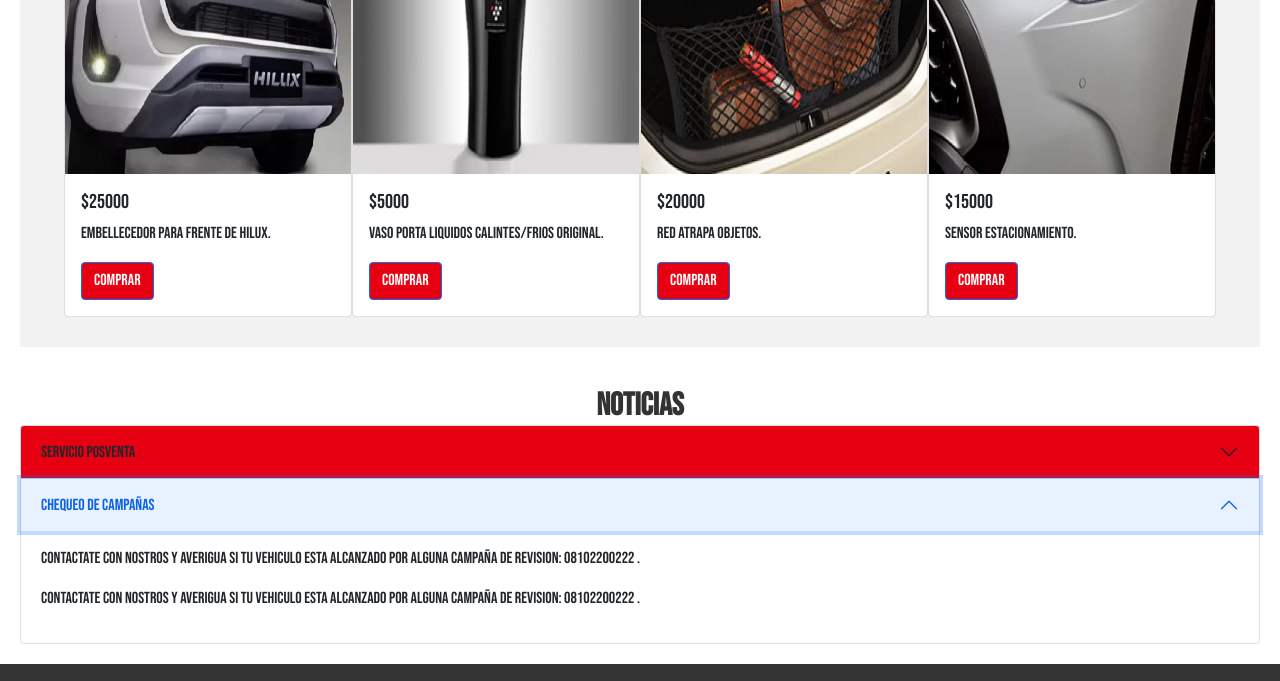
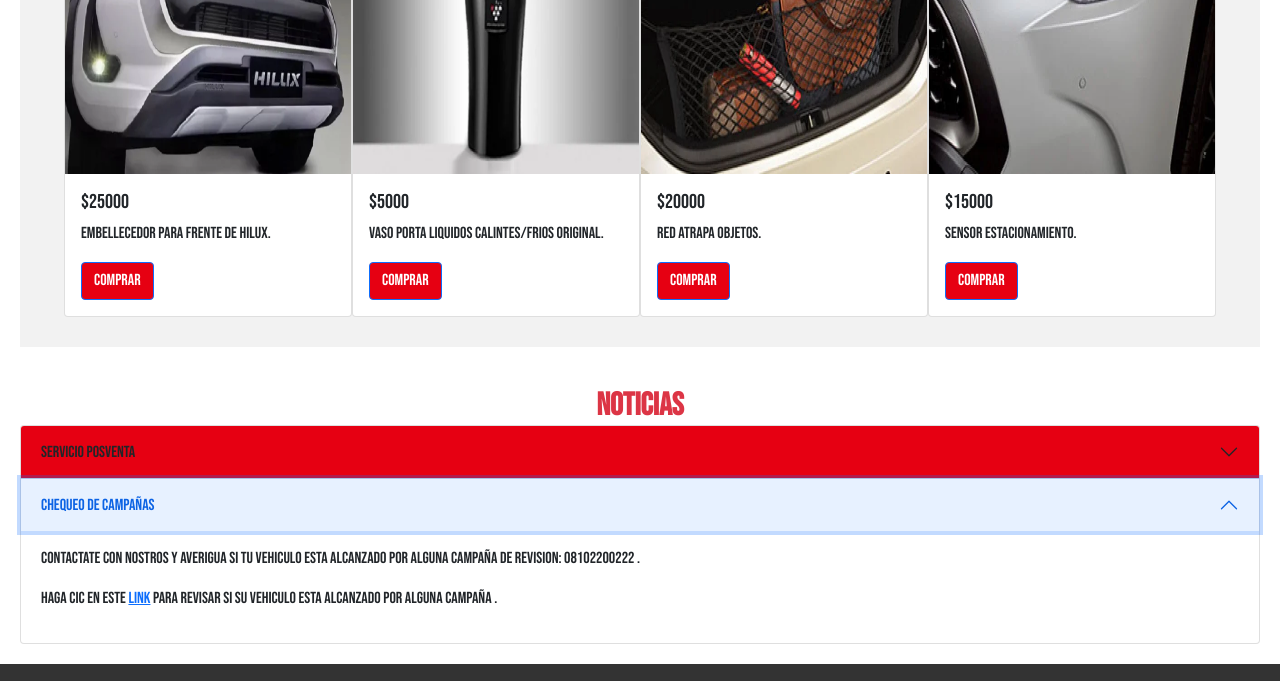
Before and after one commit to jrenziads/PF-Renzi, a website: page pages/posventa.html in a window 1280 px wide. Both pictures are taken after a click on the button "Chequeo de campañas". Shown: the part 802-1483 px from the top of the page. Drawn offline with nearby package versions, Linux system fonts and the light colour scheme.

Commit message:
puede agregar maps

```diff
--- a/pages/posventa.html
+++ b/pages/posventa.html
@@ -56,13 +56,13 @@
     <div id="carouselExampleSlidesOnly" class="carousel slide" data-bs-ride="carousel">
       <div class="carousel-inner">
         <div class="carousel-item active">
-          <img src="../img/carrusel1.webp" class="d-block w-100" alt="Imagen de carrousel 1">
-        </div>
-        <div class="carousel-item">
           <img src="../img/carrusel2.webp" class="d-block w-100" alt="Imagen de carrousel 2">
         </div>
         <div class="carousel-item">
           <img src="../img/carrusel3.webp" class="d-block w-100" alt="Imagen de carrousel 3">
+        </div>
+        <div class="carousel-item">
+          <img src="../img/carrusel1.webp" class="d-block w-100" alt="Imagen de carrousel 1">
         </div>
       </div>
     </div>
@@ -135,11 +135,10 @@
       <div id="collapseTwo" class="accordion-collapse collapse" aria-labelledby="headingTwo" data-bs-parent="#accordionExample">
         <div class="accordion-body">
           <p>Contactate con nostros y averigua si tu vehiculo esta alcanzado por alguna campaña de revision: 08102200222 .</p>
-          <p>Contactate con nostros y averigua si tu vehiculo esta alcanzado por alguna campaña de revision: 08102200222 .</p>
+          <p>Haga cic en este <a href="https://www.toyota.com.ar/mi-toyota/llamado-a-revision-tecnica" target="_blank"> Link</a> para revisar si su vehiculo esta alcanzado por alguna campaña .</p>
         </div>
       </div>
     </div>
-  </div>
 </main>
 <!-- Aca va la info de pie de pagina -->
 <footer>
--- a/scss/_header.scss
+++ b/scss/_header.scss
@@ -27,7 +27,7 @@ header {
       display: inline-block;
       margin-left: 20px;
       a {
-        @include menu-link-style; // Uso del mixin para los enlaces del menú
+        @include menu-link-style; // Mixin para los enlaces del menú
       }
     }
   }
--- a/scss/_index.scss
+++ b/scss/_index.scss
@@ -4,19 +4,22 @@ body {
   margin: 0;
   padding: 0;
 }
+
 /* Mixin para estilos de texto */
 @mixin text-emphasis {
   font-weight: bold;
-  color: $color-foot;
+  color: map-get($colors, secondary);
 }
+
 /* Mixin para estilos de botón */
 @mixin button-style {
   padding: 10px 20px;
-  background-color: #4CAF50;
+  background-color: map-get($colors, primary);
   color: white;
   border: none;
   cursor: pointer;
 }
+
 /* Contenido principal */
 main {
   padding: 20px;
@@ -86,12 +89,12 @@ main {
       width: 100%;
     }
   }
-    /* Color del boton Enviar de contacto */
+  /* Color del boton Enviar de contacto */
   .custom-button {
-    background-color:$color-header;
+    background-color: $color-header; // Asegúrate de que $color-header esté definido en _variables.scss
   }
   .custom-button:hover {
-    background-color:$color-foot; /* Cambia el color al mismo color que el footer (perdon pero soy daltonico) */
+    background-color: $color-foot; /* Cambia el color al mismo color que el footer (perdon pero soy daltonico) */
   }
   /* Media Queries */
   @media (max-width: 768px) {
--- a/scss/_maps.scss
+++ b/scss/_mapas.scss
@@ -2,12 +2,14 @@ $colors: (
   primary: #4CAF50,
   secondary: #dc3545,
 );
+
 $text-styles: (
   emphasis: (
     font-weight: bold,
     color: map-get($colors, secondary),
   ),
 );
+
 $button-styles: (
   default: (
     padding: 10px 20px,
--- a/scss/estilos.scss
+++ b/scss/estilos.scss
@@ -1,5 +1,5 @@
 @import'variables';
-@import'maps';
+@import'mapas';
 @import'index';
 @import'generales';
 @import'header';
```
Also changed, not shown: pages/vehiculo.html (+2 -2 lines), css/estilos.css, 1 other file.
